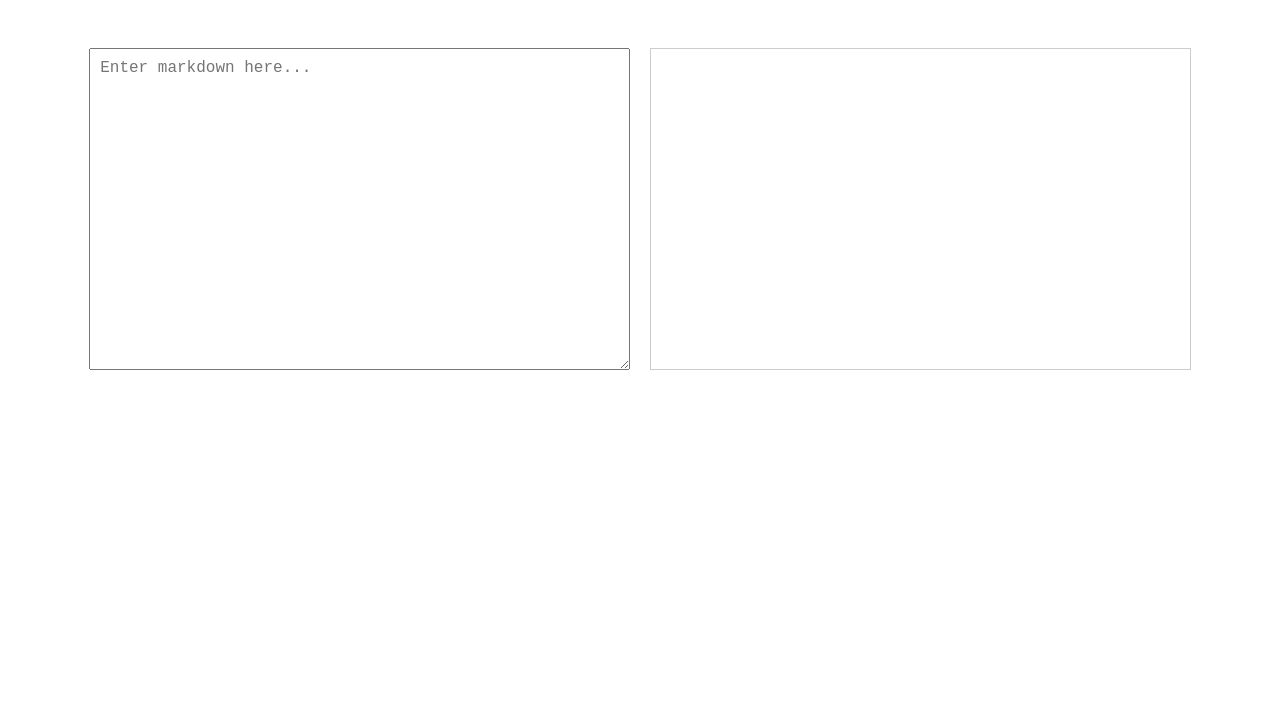
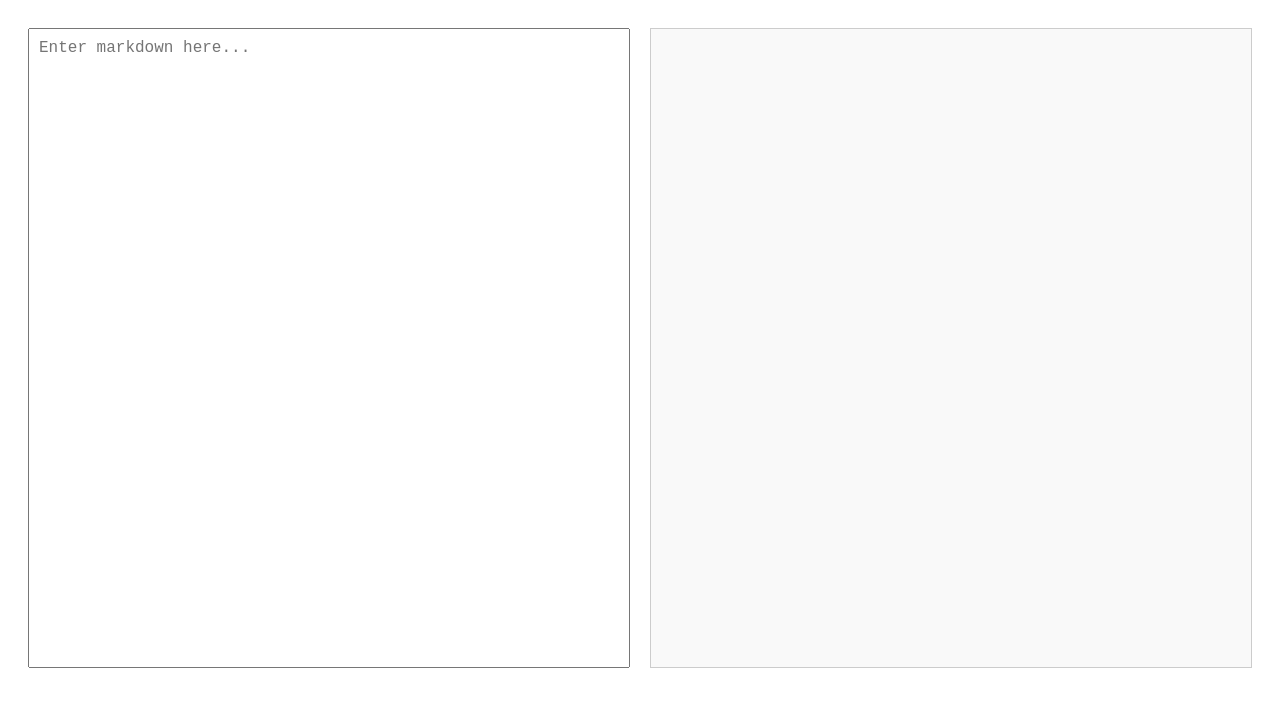
Before and after one commit to acciojob/markdown-Satyam722, a React app: page / in a window 1280 px wide. Shown: the top 706 px of the page. Built offline with nearby package versions, Linux system fonts and the light colour scheme.

Commit message:
Update App.css

```diff
--- a/src/styles/App.css
+++ b/src/styles/App.css
@@ -5,23 +5,29 @@
 
 .editor-container {
   display: flex;
-  width: 90%;
-  margin: auto;
+  width: 100%;
+  height: 80vh;
   gap: 20px;
-  margin-top: 20px;
 }
 
-textarea {
+/* Changed from 'textarea' to '.textarea' to target the class */
+.textarea {
   width: 50%;
-  height: 300px;
   padding: 10px;
   font-size: 16px;
+  resize: none;
 }
 
 .preview {
   width: 50%;
-  height: 300px;
   padding: 10px;
   border: 1px solid #ccc;
+  text-align: left;
   overflow-y: auto;
+  background-color: #f9f9f9;
 }
+
+.loading {
+  font-size: 2rem;
+  margin-top: 50px;
+}
```
